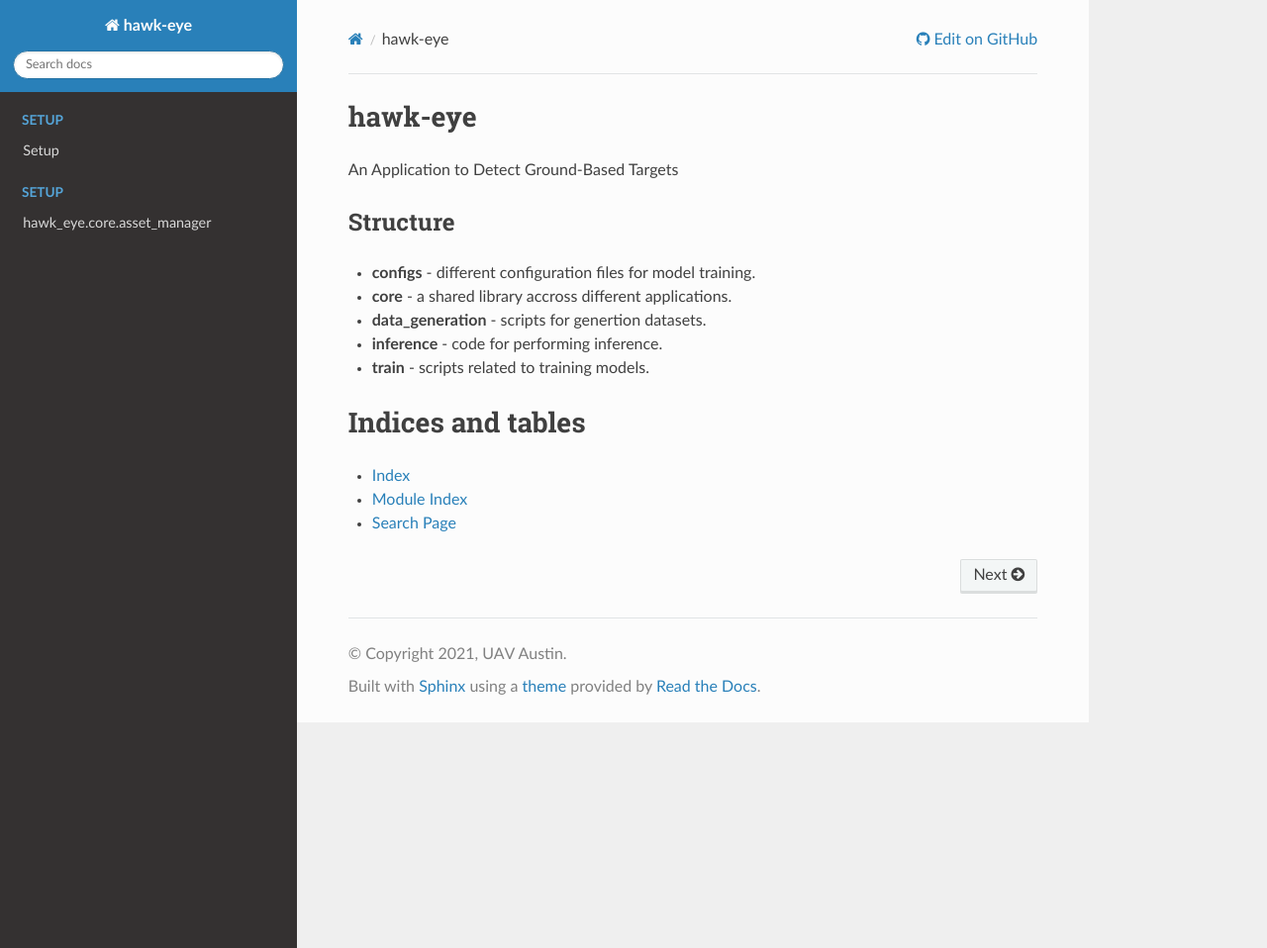
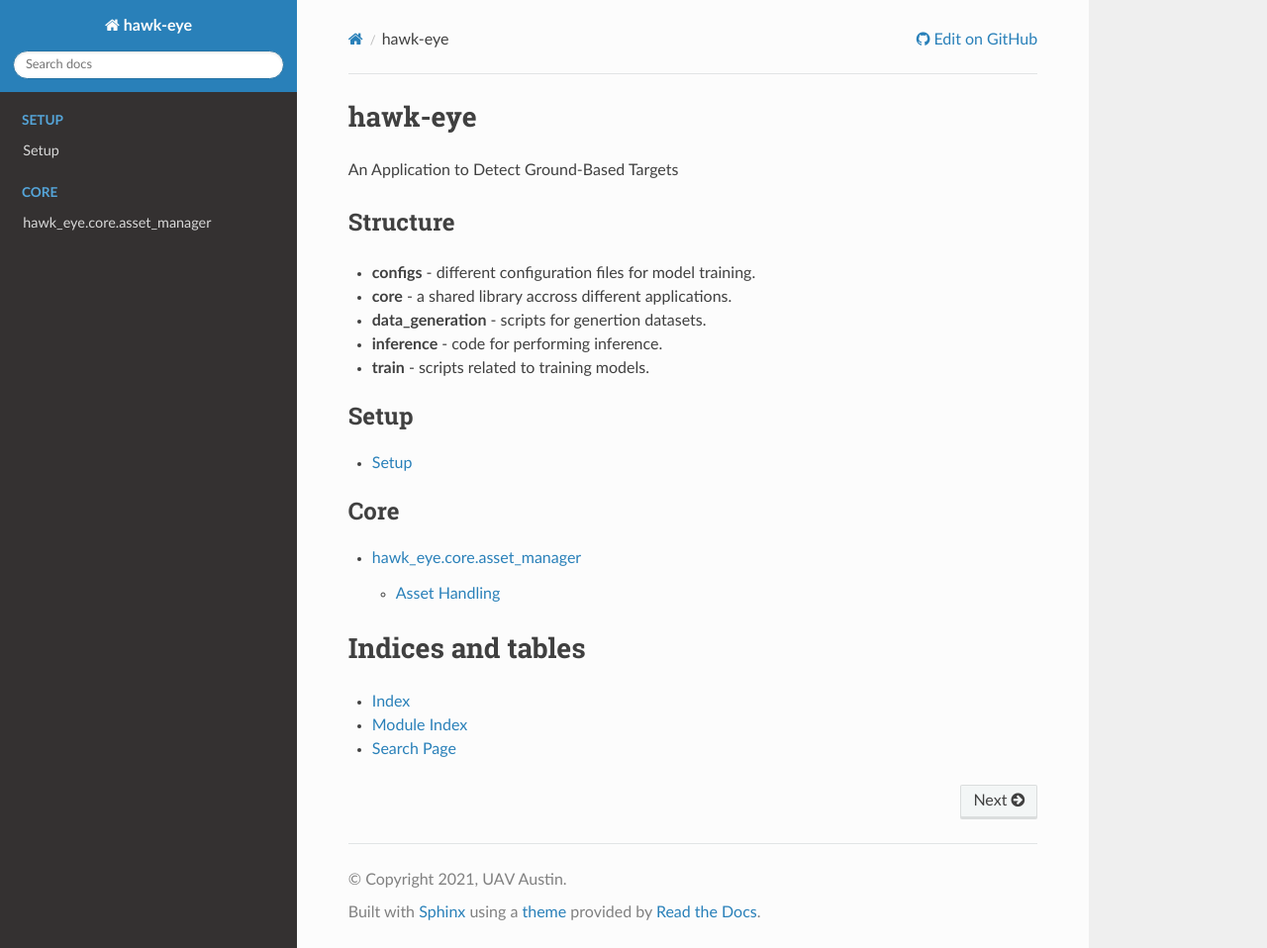
Before and after one commit to uavaustin/hawk-eye, a Sphinx documentation site: the page built from docs/source/index.rst, in a window 1280 px wide and 958 px high. Shown: the whole window at 99% size. Built offline with Sphinx 7.4.7 and the Read the Docs theme 2.0.0, drawn with Linux system fonts in a browser that asks for light colours.

Commit message:
looks ok locally

```diff
--- a/docs/source/conf.py
+++ b/docs/source/conf.py
@@ -79,7 +79,7 @@ html_theme_options = {}
 # Add any paths that contain custom static files (such as style sheets) here,
 # relative to this directory. They are copied after the builtin static files,
 # so a file named "default.css" will overwrite the builtin "default.css".
-html_static_path = ["_static"]
+# html_static_path = ["_static"]
 
 html_context = {
     "display_github": True,
--- a/docs/source/index.rst
+++ b/docs/source/index.rst
@@ -23,23 +23,21 @@ Structure
 - **train** - scripts related to training models.
 
 
+.. toctree::
+    :caption: Setup
+    :maxdepth: 2
+
+    setup/setup
+
+.. toctree::
+    :caption: Core
+    :maxdepth: 2
+
+    core/asset_manager
+
 Indices and tables
 ==================
 
 * :ref:`genindex`
 * :ref:`modindex`
 * :ref:`search`
-
-.. toctree::
-    :caption: Setup
-    :maxdepth: 2
-    :hidden:
-
-    setup/setup
-
-.. toctree::
-    :caption: Setup
-    :maxdepth: 2
-    :hidden:
-
-    core/asset_manager
```
